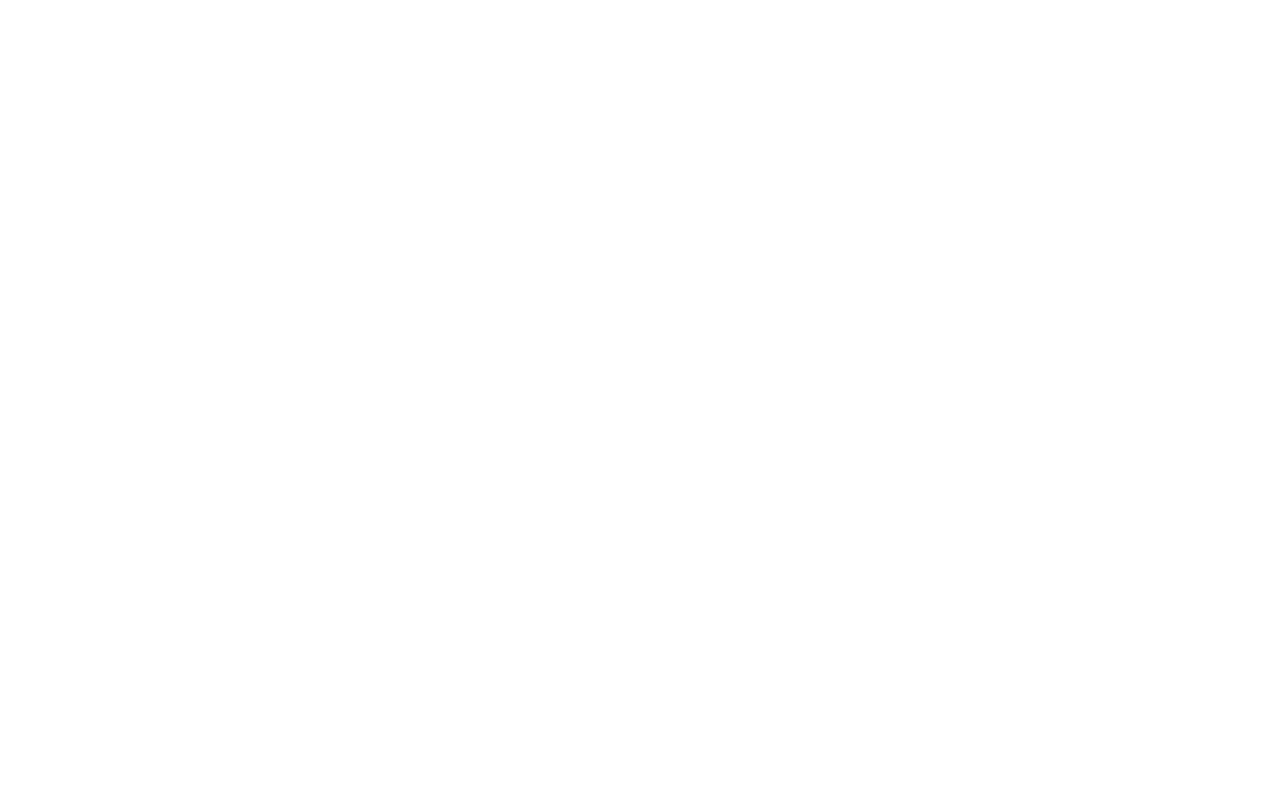
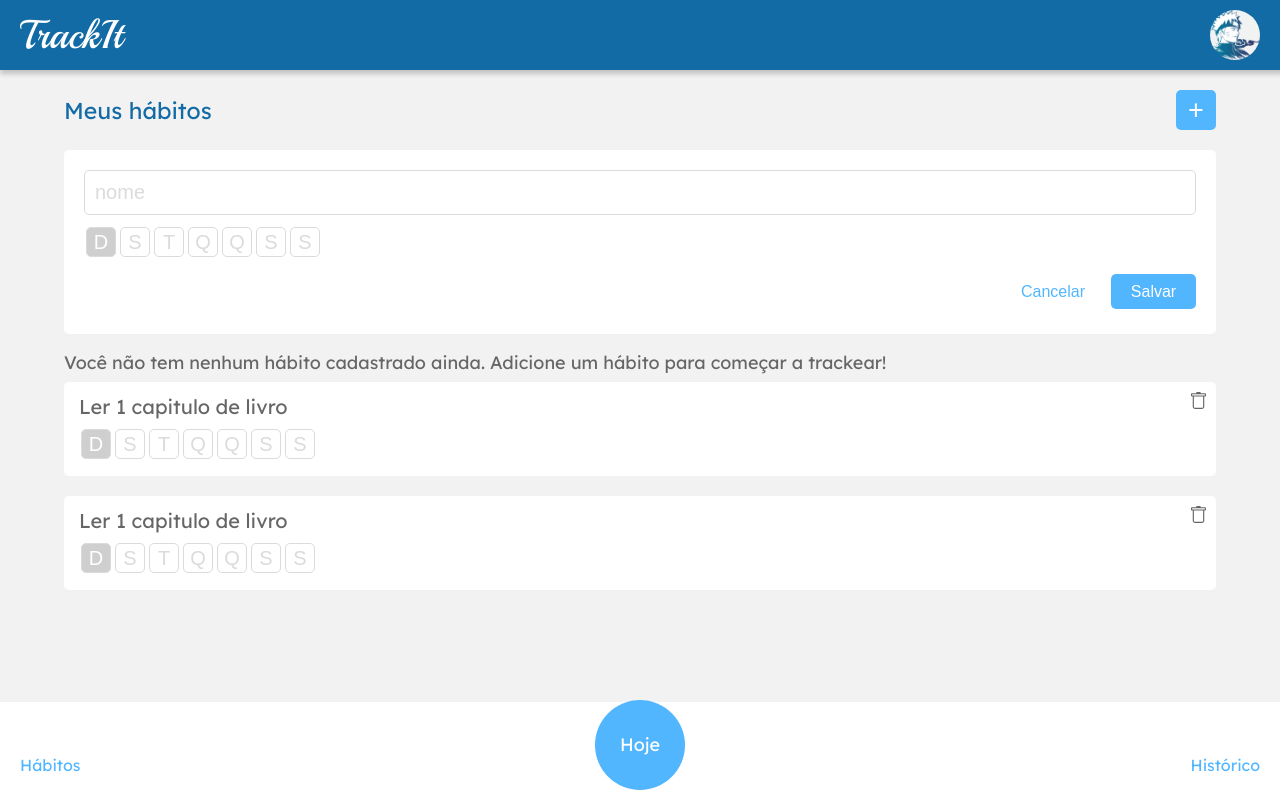
Before and after one commit to Igor3550/projeto10-trackit, a React (Create React App) app: page /habitos in a window 1280 px wide. Before the commit this address had no page. Built offline with nearby package versions, Linux system fonts and the light colour scheme.

Commit message:
layout: tela de habitos

```diff
--- a/src/App.js
+++ b/src/App.js
@@ -15,7 +15,9 @@
         <Routes>
           <Route path='/' element={ <LoginPage /> } />
           <Route path='/cadastro' element={ <SignUpPage /> } />
-
+          <Route path='/habitos' element={ <HabitPage /> } />
+          <Route path='/hoje' element={ <TodayPage /> } />
+          <Route path='/historico' element={ <HistoryPage /> } />
         </Routes>
       </BrowserRouter>
     </>
--- a/src/components/HabitPage/index.js
+++ b/src/components/HabitPage/index.js
@@ -1,28 +1,53 @@
 import Header from "../Header";
 import Menu from "../Menu";
 
+import TrashIcon from '../../assets/images/trash.svg'
+
 import {
-  Container
+  Container,
+  AddButton,
+  AddArea,
+  DayButton,
+  Button,
+  HabitArea
 } from "./style";
 
 const AddHabit = () => {
   return (
-    <div>
+    <AddArea>
       <input placeholder="nome" />
       <span>
-        <button>D</button>
-        <button>S</button>
-        <button>T</button>
-        <button>Q</button>
-        <button>Q</button>
-        <button>S</button>
-        <button>S</button>
+        <DayButton selected={true} >D</DayButton>
+        <DayButton>S</DayButton>
+        <DayButton>T</DayButton>
+        <DayButton>Q</DayButton>
+        <DayButton>Q</DayButton>
+        <DayButton>S</DayButton>
+        <DayButton>S</DayButton>
       </span>
+      <div>
+        <Button type="link" >Cancelar</Button>
+        <Button>Salvar</Button>
+      </div>
+    </AddArea>
+  )
+}
+
+const Habit = () => {
+  return (
+    <HabitArea>
+      <h1>Ler 1 capitulo de livro</h1>
+      <img src={TrashIcon} alt='' />
       <span>
-        <button>cancelar</button>
-        <button>salvar</button>
+        <DayButton selected={true} >D</DayButton>
+        <DayButton>S</DayButton>
+        <DayButton>T</DayButton>
+        <DayButton>Q</DayButton>
+        <DayButton>Q</DayButton>
+        <DayButton>S</DayButton>
+        <DayButton>S</DayButton>
       </span>
-    </div>
+    </HabitArea>
   )
 }
 
@@ -33,12 +58,16 @@
       <Container>
         <span>
           <h1>Meus hábitos</h1>
-          <button>+</button>
+          <AddButton>+</AddButton>
         </span>
         <div>
           <AddHabit />
           <p>Você não tem nenhum hábito cadastrado ainda. Adicione um hábito para começar a trackear!</p>
         </div>
+
+        <Habit />
+        <Habit />
+
       </Container>
       <Menu />
     </>
--- a/src/components/HabitPage/style.js
+++ b/src/components/HabitPage/style.js
@@ -13,7 +13,7 @@
 
   background-color: #f2f2f2;
 
-  span{
+  &>span{
     width: 90%;
     display: flex;
     align-items: center;
@@ -25,20 +25,9 @@
       color: #126BA5;
     }
 
-    button {
-      width: 40px;
-      height: 40px;
-
-      background-color: #52B6FF;
-      border: 0;
-      border-radius: 5px;
-
-      color: #fff;
-      font-size: 27px;
-    }
   }
 
-  div{
+  &>div{
     width: 90%;
 
     p{
@@ -48,6 +37,113 @@
   }
 `;
 
+export const AddButton = styled.button`
+  width: 40px;
+  height: 40px;
+
+  background-color: #52B6FF;
+  border: 0;
+  border-radius: 5px;
+
+  color: #fff;
+  font-size: 27px;
+`;
+
 export const AddArea = styled.div`
+  width: 100%;
 
+  background-color: #fff;
+  padding: 20px;
+  border-radius: 5px;
+
+  margin-bottom: 20px;
+
+  &>div {
+    display: flex;
+    align-items: center;
+    justify-content: end;
+  }
+
+  input {
+    width: 100%;
+    height: 45px;
+
+    border: 1px solid #DBDBDB;
+    border-radius: 5px;
+    padding: 10px;
+
+    font-size: 20px;
+
+    &::placeholder {
+      color: #DBDBDB;
+    }
+  }
+
+  &>span {
+    display: flex;
+    margin: 10px 0;
+  }
 `;
+
+export const DayButton = styled.button`
+  width: 30px;
+  height: 30px;
+  margin: 2px;
+
+  background-color: ${props => props.selected ? '#CFCFCF' : '#fff'};
+  border: 1px solid #DBDBDB;
+  border-radius: 5px;
+
+  font-size: 20px;
+  color: ${props => props.selected ? '#fff' : '#DBDBDB'};
+`;
+
+export const Button = styled.button`
+  ${({type = 'normal'}) => {
+    if(type === 'normal'){
+      return `
+        width: 85px;
+        height: 35px;
+        margin: 5px 0;
+        border: 0;
+        color: #fff;
+        background-color: #52B6FF;
+        font-size: 16px;
+        border-radius: 5px;
+      `;
+    }else{
+      return `
+        font-size: 16px;
+        color: #52B6FF;
+        background-color: #fff;
+        border: 0;
+        border-radius: 5px;
+        margin-right: 20px;
+      `;
+    }
+  }}
+`;
+
+export const HabitArea = styled.div`
+  width: 100%;
+  display: flex;
+
+  margin: 10px 0;
+  background-color: #fff;
+  flex-direction: column;
+  position: relative;
+  border-radius: 5px;
+  padding: 15px;
+
+  h1 {
+    font-size: 20px;
+    color: #666666;
+    margin-bottom: 10px;
+  }
+  img {
+    width: 15px;
+    position: absolute;
+    top: 10px;
+    right: 10px;
+  }
+`;
```
Also changed, not shown: src/assets/images/trash.svg (added).
